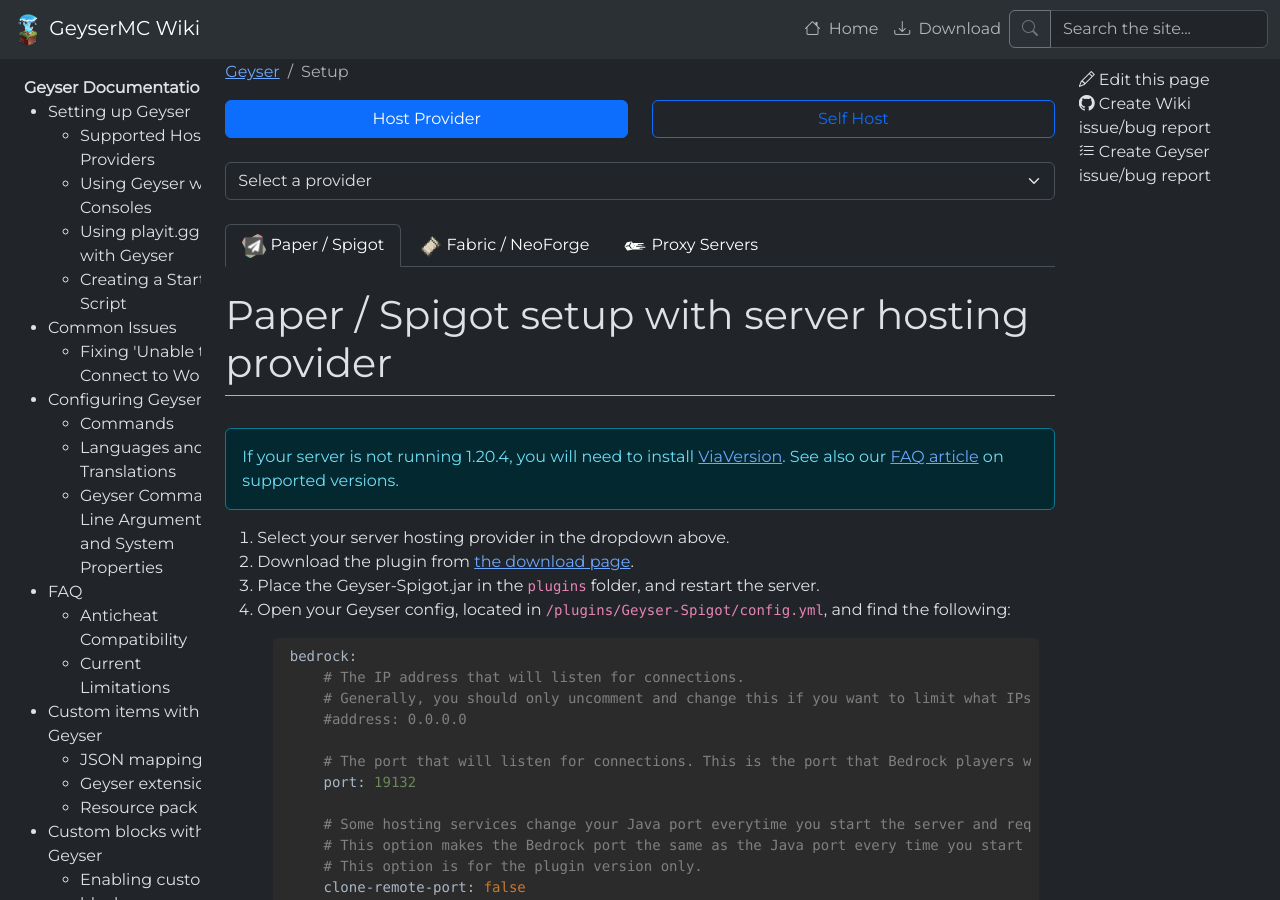
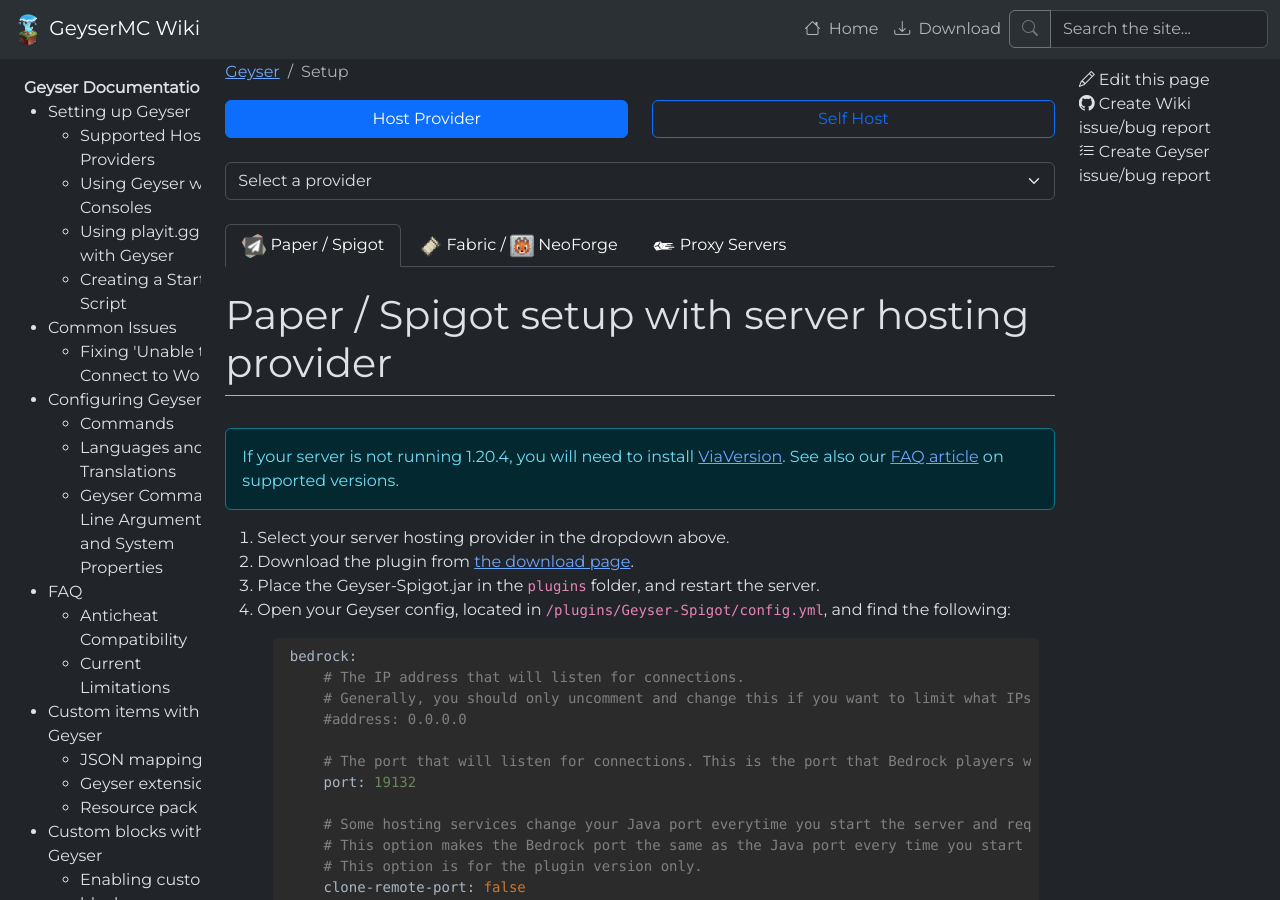
Before and after one commit to GeyserMC/GeyserWiki, a Jekyll site: the page built from _docs/geyser/setup.md, in a window 1280 px wide and 900 px high. Built offline with Jekyll 4.4.1, drawn with Linux system fonts in a browser that asks for light colours.

Commit message:
Add NeoForge icon

```diff
--- a/_includes/setup/instructions/geyser/tabs.html
+++ b/_includes/setup/instructions/geyser/tabs.html
@@ -3,7 +3,7 @@
         <a class="nav-link active" href="#" data-bs-toggle="tab" data-bs-target="#spigot-option-{{include.type}}" type="button" role="tab" aria-controls="spigot-option-{{include.type}}" aria-selected="false"><img src="{{ '/img/icons/paper.png' | relative_url }}" alt="paper icon"> Paper / Spigot</a>
     </li>
     <li class="nav-item" role="presentation">
-        <a class="nav-link" href="#" data-bs-toggle="tab" data-bs-target="#mod-option-{{include.type}}" type="button" role="tab" aria-controls="mod-option-{{include.type}}" aria-selected="false"><img src="{{ '/img/icons/fabric.png' | relative_url }}" alt="fabric icon"> Fabric / NeoForge</a>
+        <a class="nav-link" href="#" data-bs-toggle="tab" data-bs-target="#mod-option-{{include.type}}" type="button" role="tab" aria-controls="mod-option-{{include.type}}" aria-selected="false"><img src="{{ '/img/icons/fabric.png' | relative_url }}" alt="fabric icon"> Fabric / <img src="{{ '/img/icons/neoforge.png' | relative_url }}" alt="neoforge icon"> NeoForge</a>
     </li>
     <li class="nav-item" role="presentation">
         <a class="nav-link" href="#" data-bs-toggle="tab" data-bs-target="#proxy-option-{{include.type}}" type="button" role="tab" aria-controls="proxy-option-{{include.type}}" aria-selected="false"><img src="{{ '/img/icons/velocity.svg' | relative_url }}" alt="velocity icon"> Proxy Servers</a>
```
Also changed, not shown: img/icons/neoforge.png (added).
